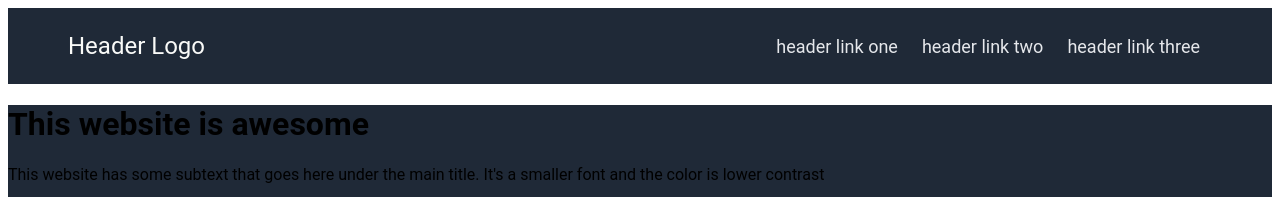
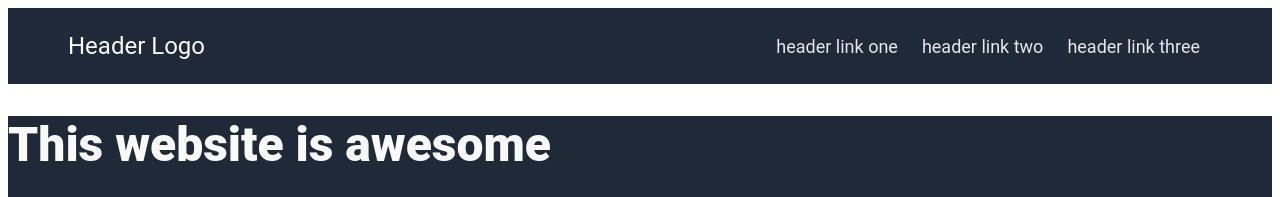
Before and after one commit to thomasthomsen16/odin-landing-page, a plain HTML site: page index.html in a window 1280 px wide. Shown: the top 197 px of the page. Drawn offline with Linux system fonts and the light colour scheme.

Commit message:
Styles H1 in hero section

```diff
--- a/style.css
+++ b/style.css
@@ -31,6 +31,12 @@ li {
     background-color: #1F2937;
 }
 
+h1 {
+    font-size: 48px;
+    color: #f9faf8;
+    font-weight: 800;
+}
+
 .card {
     background-color: white;
 }
```
